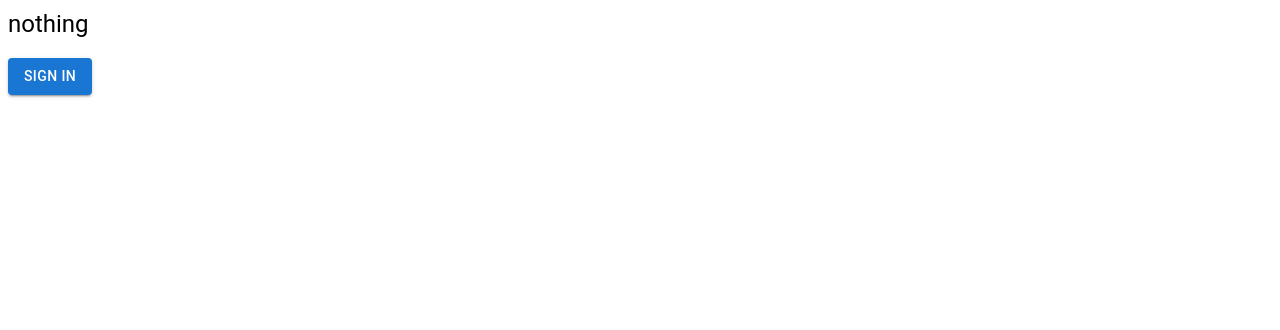
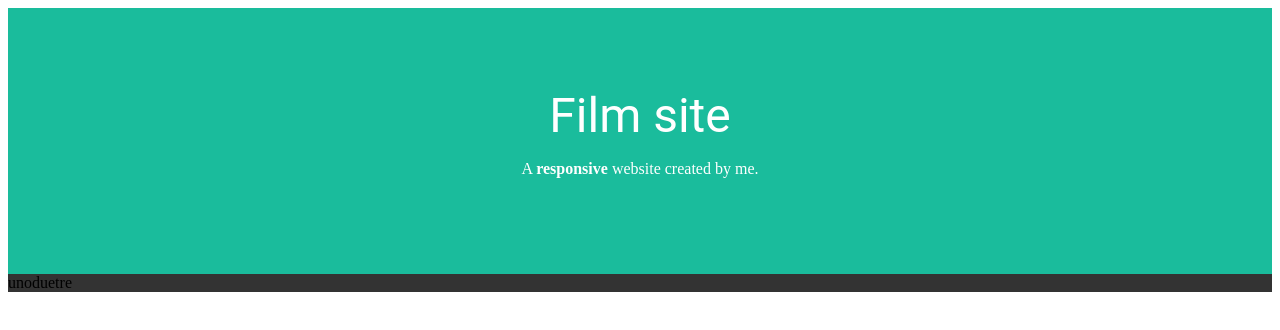
Before and after one commit to ZanovelloAlberto/film-site, a React (Create React App) app: page / in a window 1280 px wide. Shown: the top 330 px of the page. Built offline with nearby package versions, Linux system fonts and the light colour scheme; no server answers.

Commit message:
cosa si fa oggi?

```diff
--- /dev/null
+++ b/src/App.tsx
@@ -0,0 +1,15 @@
+
+import { firebaseContext } from 'firebase'
+import React, { useContext } from 'react'
+import { PrivateRoutes, PublicRoutes } from 'Routes'
+
+const App = () => {
+    const {currentUser} = useContext(firebaseContext)
+    return (
+        <>
+            {currentUser ? <PrivateRoutes/> : <PublicRoutes/>}
+        </>
+    )
+}
+
+export default App
--- /dev/null
+++ b/src/Routes/PrivateRoutes.tsx
@@ -0,0 +1,29 @@
+import App from "App";
+import { useContext } from "react";
+import { HashRouter, Route, Routes } from "react-router-dom";
+import Sidebar from "../components/Sidebar/Sidebar";
+import TopBar from "../components/TopBar/TopBar";
+import { firebaseContext } from "../firebase";
+
+
+
+
+const PrivateRoutes = () => {
+
+  const { currentUser } = useContext(firebaseContext)
+  return (
+
+    <HashRouter>
+
+      <Routes>
+        <Route path="/" element={<><TopBar /><Sidebar /></>}>
+          <Route index element={<App />} />
+        </Route>
+      </Routes>
+
+    </HashRouter>
+  )
+}
+
+
+export default PrivateRoutes
--- /dev/null
+++ b/src/Routes/PublicRoutes.tsx
@@ -0,0 +1,30 @@
+import { Dashboard } from "pages/Dashboard";
+import { useContext } from "react";
+import { HashRouter, Route, Routes } from "react-router-dom";
+import { deflateSync } from "zlib";
+import Sidebar from "../components/Sidebar/Sidebar";
+import TopBar from "../components/TopBar/TopBar";
+import { firebaseContext } from "../firebase";
+import { Login } from "../pages/Login";
+
+
+
+
+const PublicRoutes = () => {
+
+    return (
+        <HashRouter>
+        <Routes>
+            <Route path="/" >
+                <Route index element={<Dashboard/>}/>
+            <Route path="/login" element={<Login/>}/>
+            </Route>
+
+
+        </Routes>
+        </HashRouter>
+    )
+}
+
+
+export default PublicRoutes
--- /dev/null
+++ b/src/Routes/index.tsx
@@ -0,0 +1,3 @@
+
+export {default as PrivateRoutes} from "./PrivateRoutes"
+export {default as PublicRoutes} from "./PublicRoutes"
--- a/src/index.tsx
+++ b/src/index.tsx
@@ -2,15 +2,15 @@ import React from 'react';
 import ReactDOM from 'react-dom';
 import { AppContextProvider } from './context';
 import { FirebaseContextProvider } from './firebase';
-import Main from './pages/Router';
+import App from './App';
 
 ReactDOM.render(
   (
-     <AppContextProvider>
-    <FirebaseContextProvider>
-      <Main />
-    </FirebaseContextProvider>
-      </AppContextProvider>
+    <AppContextProvider>
+      <FirebaseContextProvider>
+        <App />
+      </FirebaseContextProvider>
+    </AppContextProvider>
   )
   ,
   document.getElementById('root')
--- a/src/pages/Dashboard/Dashboard.tsx
+++ b/src/pages/Dashboard/Dashboard.tsx
@@ -1,10 +1,33 @@
+import { Box, Typography } from '@mui/material'
 import React from 'react'
-
+import { Link } from 'react-router-dom'
+const arra = ["uno", "due", "tre"]
 const Dashboard = () => {
     return (
-        <div>
+        <>
+            <Box
 
-        </div>
+                sx={{
+                    padding: "80px",
+                    textAlign: "center",
+                    background: "#1abc9c",
+                    color: "white"
+                }}
+            ><Typography variant='h3'>Film site</Typography>
+                <p>A <b>responsive</b> website created by me.</p>
+            </Box>
+            <Box
+                sx={{
+                    overflow: "hidden",
+                    backgroundColor: "#333",
+                    position: "-webkit-sticky",
+                    top: 0
+                }}
+            >
+                {arra.map((uno)=> <a>{uno}</a>)}
+            </Box>
+        </>
+
     )
 }
 
--- a/src/pages/Router.tsx
+++ /dev/null
@@ -1,37 +0,0 @@
-import { useContext } from "react";
-import { HashRouter, Route, Routes } from "react-router-dom";
-import { deflateSync } from "zlib";
-import Sidebar from "../components/Sidebar/Sidebar";
-import TopBar from "../components/TopBar/TopBar";
-import { firebaseContext } from "../firebase";
-import { Login } from "./Login";
-
-
-
-
-const Router = () => {
-
-  const {currentUser} = useContext(firebaseContext)
-  return (
-    <>
-      {currentUser ? <>
-
-      <HashRouter>
-
-        <Routes>
-          <Route path="/" element={<><TopBar /><Sidebar/></>}>
-            <Route index element={<></>} />
-            <Route path="teams" element={<></>}>
-              <Route path=":teamId" element={<></>} />
-            </Route>
-          </Route>
-        </Routes>
-      </HashRouter>
-      </>:
-      <Login/>}
-    </>
-  )
-}
-
-
-export default Router
```
